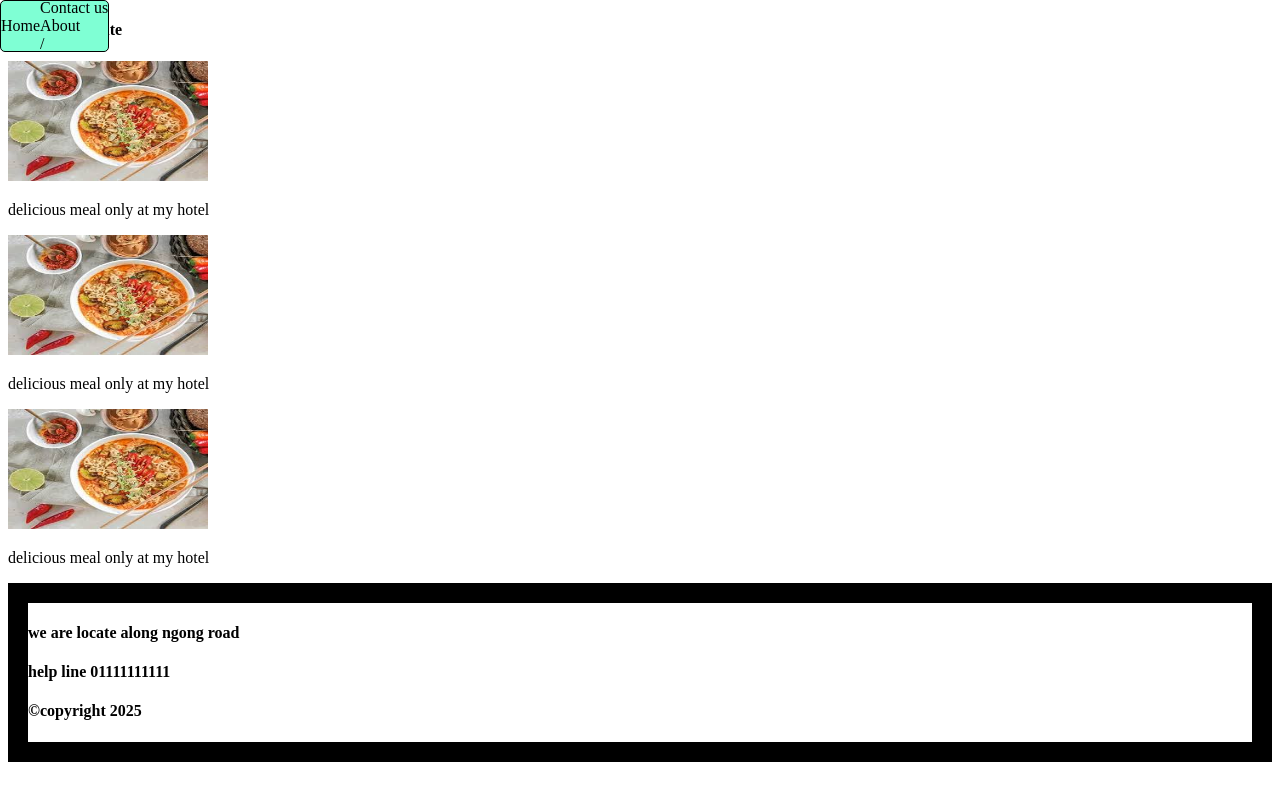
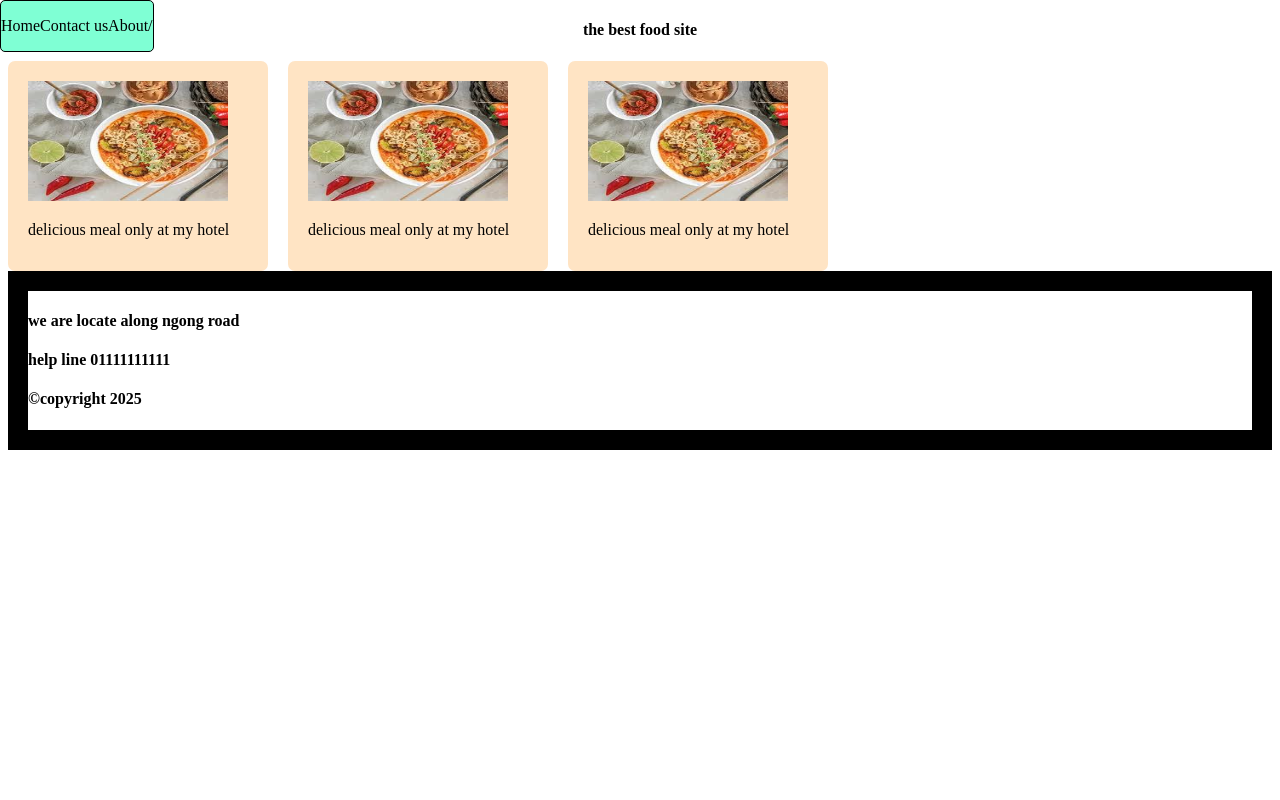
Before and after one commit to sydney-lab/food-site, a plain HTML site: page index.html in a window 1280 px wide. Drawn offline with Linux system fonts and the light colour scheme.

```diff
--- a/index.html
+++ b/index.html
@@ -9,25 +9,26 @@
             <div>
                 <a href="#home">Home</a>
             </div>
-                <div>
+            <div>
                 <a href="#contact">Contact us</a>
-                <div>
+            </div>
+            <div>
                 <a href="#about">About</a>
             </div>
             /</nav>
-            <header class="">
+            <header class="header">
                 <h4>the best food site</h4>
             </header>
-            <section>
-            <div>
+            <section class="foodlist">
+            <div class="fooditem">
                 <img src="./food.jpg" alt="food image">
                 <p>delicious meal only at my hotel</p>
             </div>
-            <div>
+            <div class="fooditem">
                 <img src="./food.jpg" alt="food image">
                 <p>delicious meal only at my hotel</p>
             </div>
-            <div>
+            <div class="fooditem">
                 <img src="./food.jpg" alt="food image">
                 <p>delicious meal only at my hotel</p>
             </div>
```
Also changed, not shown: 1 other file.
